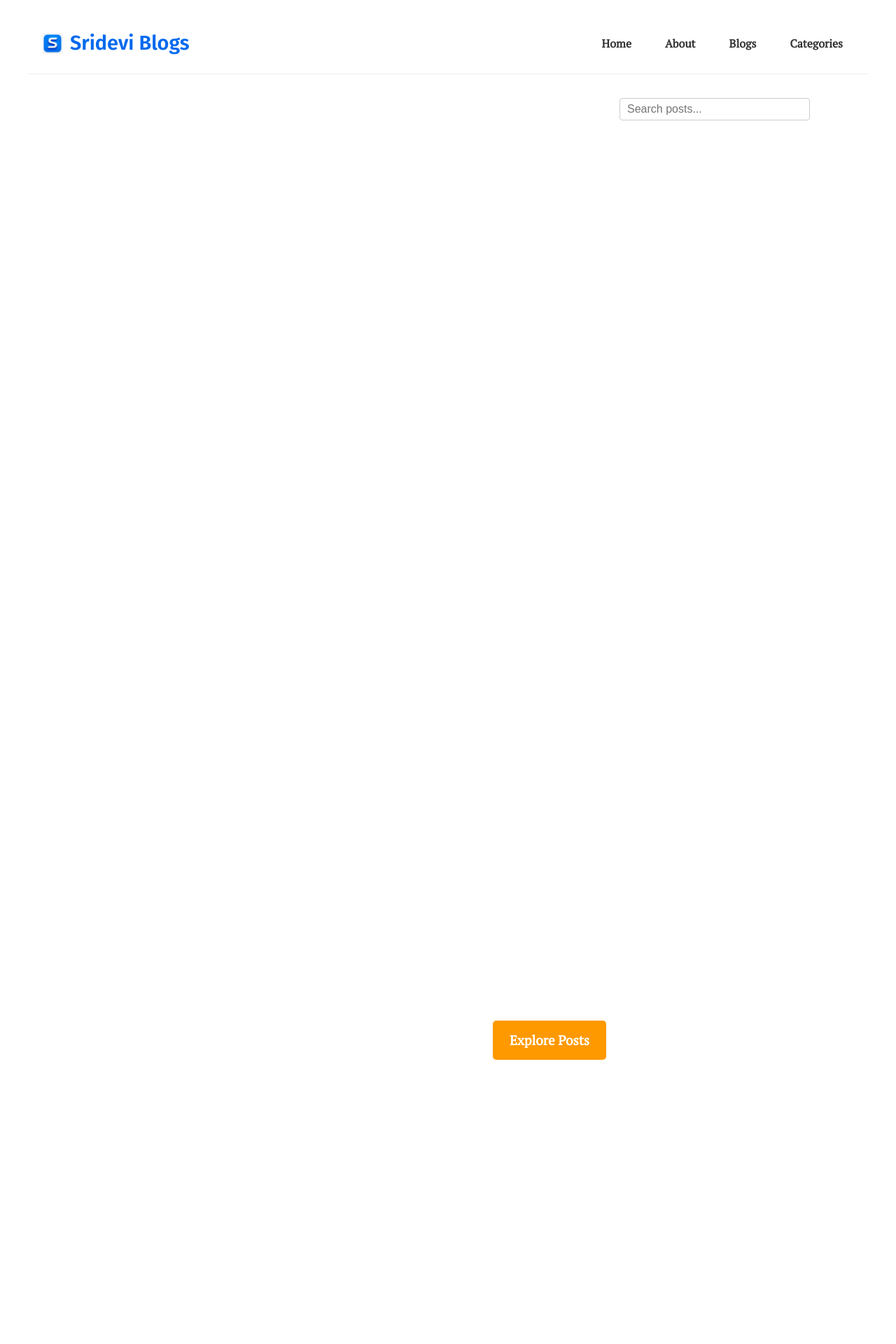
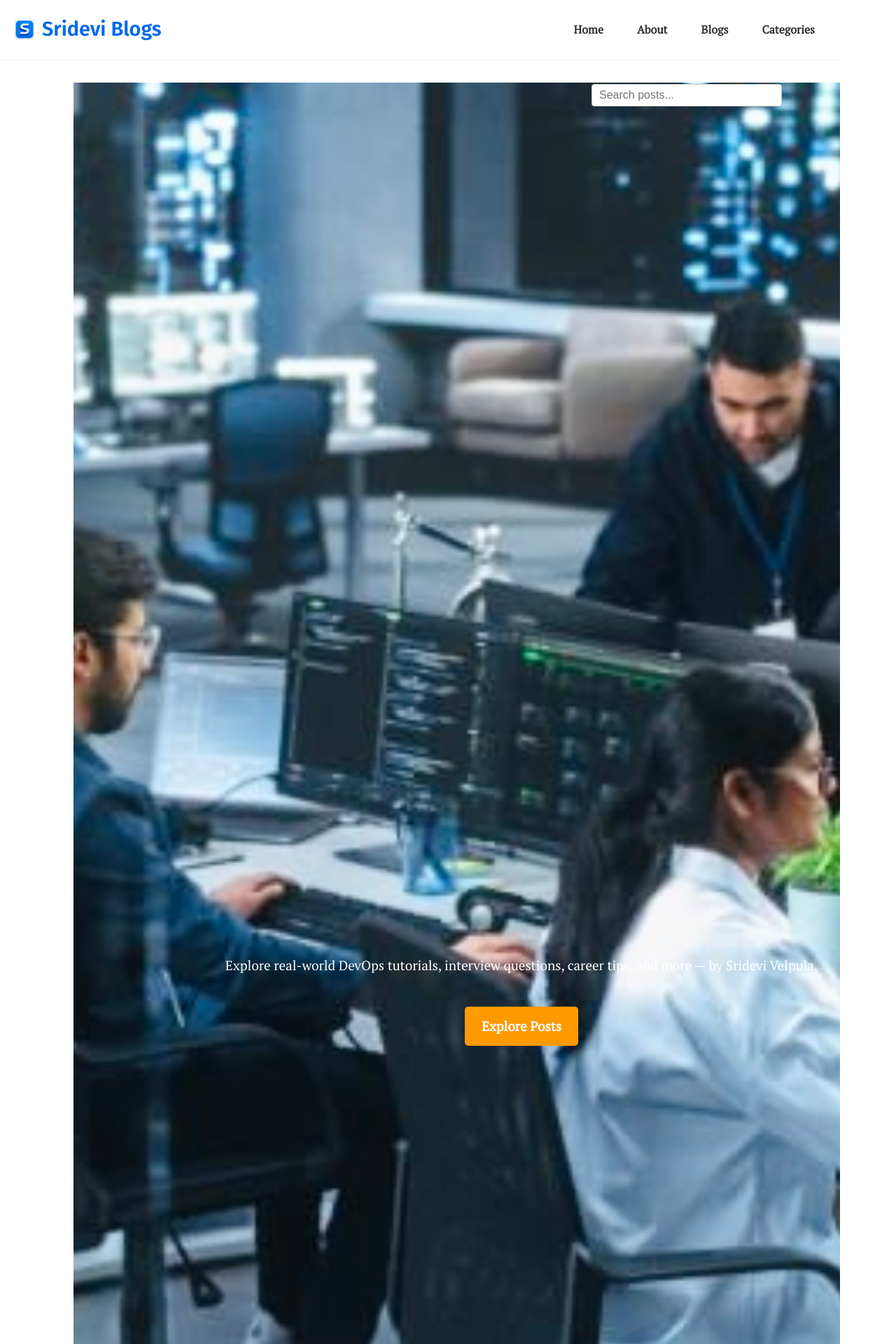
Before and after one commit to srideviblogs/srideviblogs.github.io, a Jekyll site: the page built from index.md, in a window 1280 px wide. Shown: the top 1920 px of the page at 70% size. Built offline with Jekyll 4.4.1, drawn with Linux system fonts in a browser that asks for light colours.

Commit message:
Update custom.css

```diff
--- a/assets/css/custom.css
+++ b/assets/css/custom.css
@@ -591,37 +591,49 @@ header.site-header {
   font-family: inherit;
 }
 
-.hero-section {
-  position: relative;
-  width: 100vw;
-  height: 100vh;
-  overflow: hidden;
+/* Ensure page has no default spacing */
+html, body {
   margin: 0;
   padding: 0;
+  width: 100%;
+  height: 100%;
+  overflow-x: hidden;
 }
 
-.hero-bg-image {
+/* Full-screen hero section */
+.hero-section {
+  display: flex;
+  align-items: center;
+  justify-content: center;
+  height: 100vh;
+  width: 100vw;
+  position: relative;
+  overflow: hidden;
+  margin-top: 3 rem;
+}
+
+/* Background image as div */
+.hero-bg {
   position: absolute;
   top: 0;
   left: 0;
   width: 100%;
   height: 100%;
-  object-fit: cover; /* stretches the image */
+  background-image: url('/assets/images/hero-bg.jpg');
+  background-size: cover;
+  background-position: center;
+  background-repeat: no-repeat;
   z-index: 0;
 }
 
+/* Foreground content */
 .hero-content {
   position: relative;
   z-index: 1;
-  display: flex;
-  flex-direction: column;
-  justify-content: center;
-  align-items: center;
-  height: 100%;
+  text-align: center;
   color: white;
-  text-align: center;
   padding: 2rem;
-  box-sizing: border-box;
+  max-width: 90%;
 }
 
 .hero-btn {
@@ -632,6 +644,7 @@ header.site-header {
   text-decoration: none;
   border-radius: 5px;
   transition: background-color 0.3s ease;
+  display: inline-block;
 }
 
 .hero-btn:hover {
```
